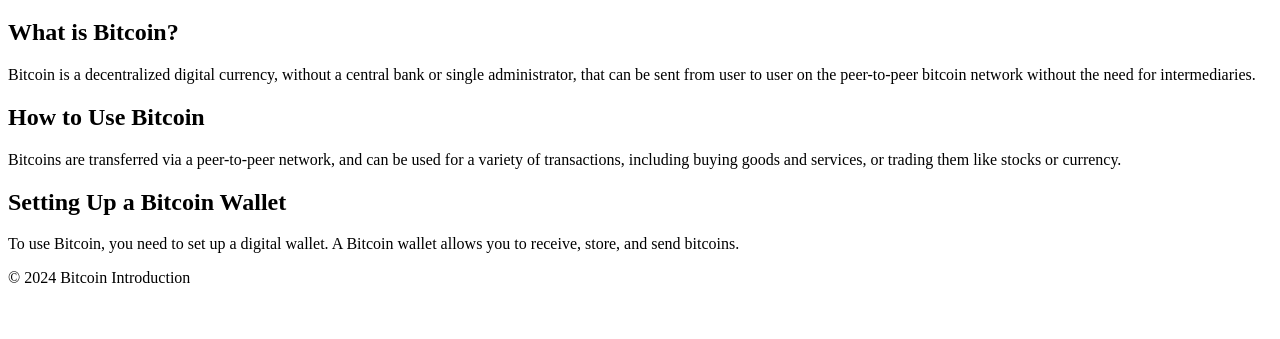
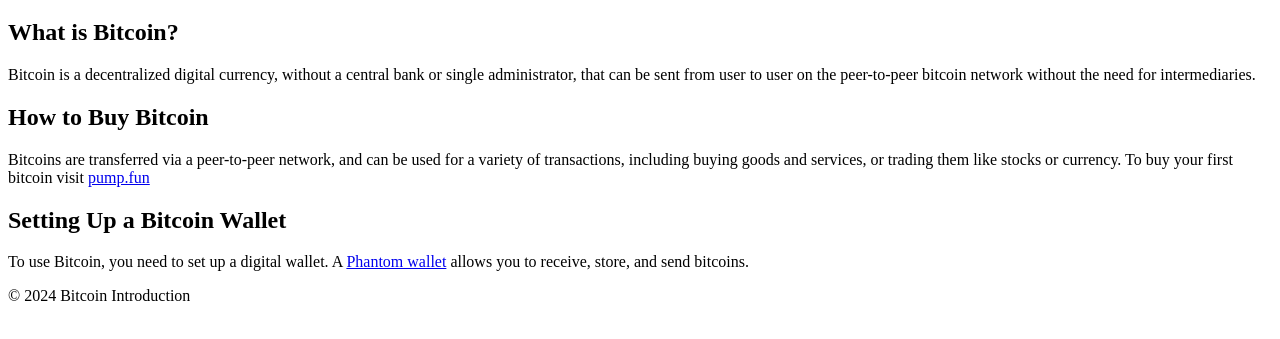
Before and after one commit to devdevinskidev/devdevinskidev.github.io, a plain HTML site: page index.html in a window 1280 px wide. Shown: the part 61-400 px from the top of the page. Drawn offline with Linux system fonts and the light colour scheme.

Commit message:
Update index.html

```diff
--- a/index.html
+++ b/index.html
@@ -15,16 +15,16 @@
             <p>Bitcoin is a decentralized digital currency, without a central bank or single administrator, that can be sent from user to user on the peer-to-peer bitcoin network without the need for intermediaries.</p>
         </section>
         <section>
-            <h2>How to Use Bitcoin</h2>
-            <p>Bitcoins are transferred via a peer-to-peer network, and can be used for a variety of transactions, including buying goods and services, or trading them like stocks or currency.</p>
+            <h2>How to Buy Bitcoin</h2>
+            <p>Bitcoins are transferred via a peer-to-peer network, and can be used for a variety of transactions, including buying goods and services, or trading them like stocks or currency. To buy your first bitcoin visit <a href="https://pump.fun" target="_blank">pump.fun</a></p>
         </section>
         <section>
             <h2>Setting Up a Bitcoin Wallet</h2>
-            <p>To use Bitcoin, you need to set up a digital wallet. A Bitcoin wallet allows you to receive, store, and send bitcoins.</p>
+            <p>To use Bitcoin, you need to set up a digital wallet. A <a href="https://phantom.app/" target="_blank">Phantom wallet</a> allows you to receive, store, and send bitcoins.</p>
         </section>
     </main>
     <footer>
-        <p>&copy; 2024 Bitcoin Introduction</p>
+        <p>&copy; 2024 Bitcoin Introduction</p> <a href=
     </footer>
 </body>
 </html>
```
